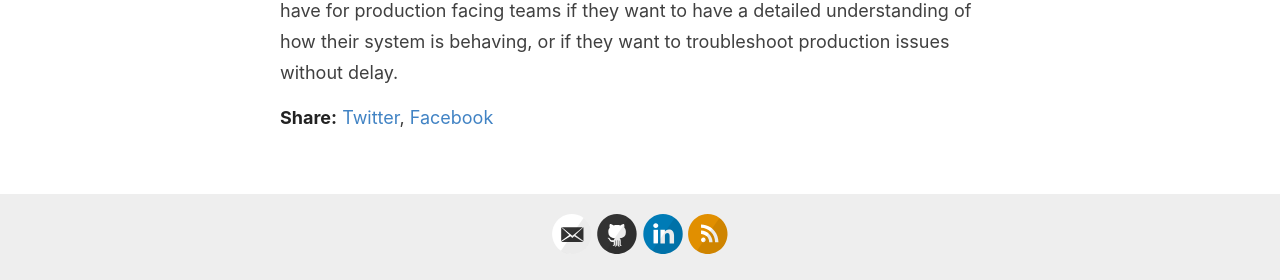
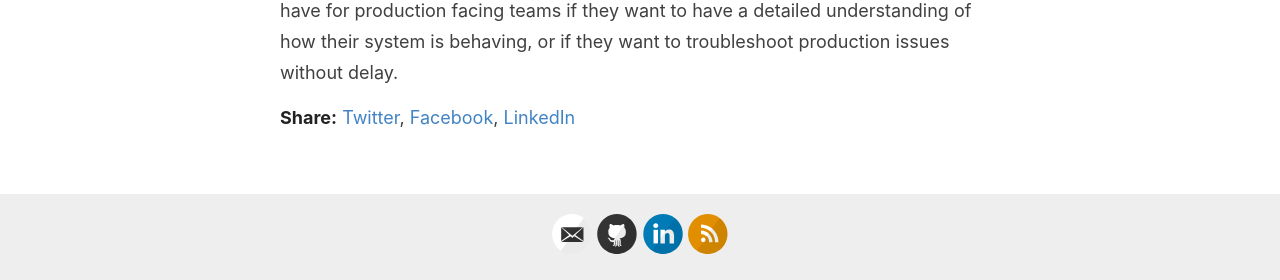
Before and after one commit to tgangte/tgangte.github.io, a Jekyll site: the page built from _posts/2024-05-20-site-reliability-4-golden-signals.md, in a window 1280 px wide and 900 px high, scrolled down 5254 px. Shown: the part 617-897 px from the top of the window. Built offline with Jekyll 4.4.1, drawn with Linux system fonts in a browser that asks for light colours; comment, search, counter and statistics services are not loaded.

Commit message:
Update post.html

```diff
--- a/_layouts/post.html
+++ b/_layouts/post.html
@@ -33,7 +33,7 @@ layout: default
   </div>
 
   <div>
-    <p><span class="share-box">Share:</span> <a href="http://twitter.com/share?text={{ page.title }}&url={{site.url}}{{page.url}}" target="_blank">Twitter</a>, <a href="https://www.facebook.com/sharer.php?u={{site.url}}{{page.url}}" target="_blank">Facebook</a></p>
+    <p><span class="share-box">Share:</span> <a href="http://twitter.com/share?text={{ page.title }}&url={{site.url}}{{page.url}}" target="_blank">Twitter</a>,  <a href="https://www.facebook.com/sharer.php?u={{site.url}}{{page.url}}" target="_blank">Facebook</a>, <a href="https://www.linkedin.com/shareArticle?mini=true&url={{site.url}}{{page.url}}" target="_blank">LinkedIn</a></p>
   </div>
 
   <!--<div class="date">
```
